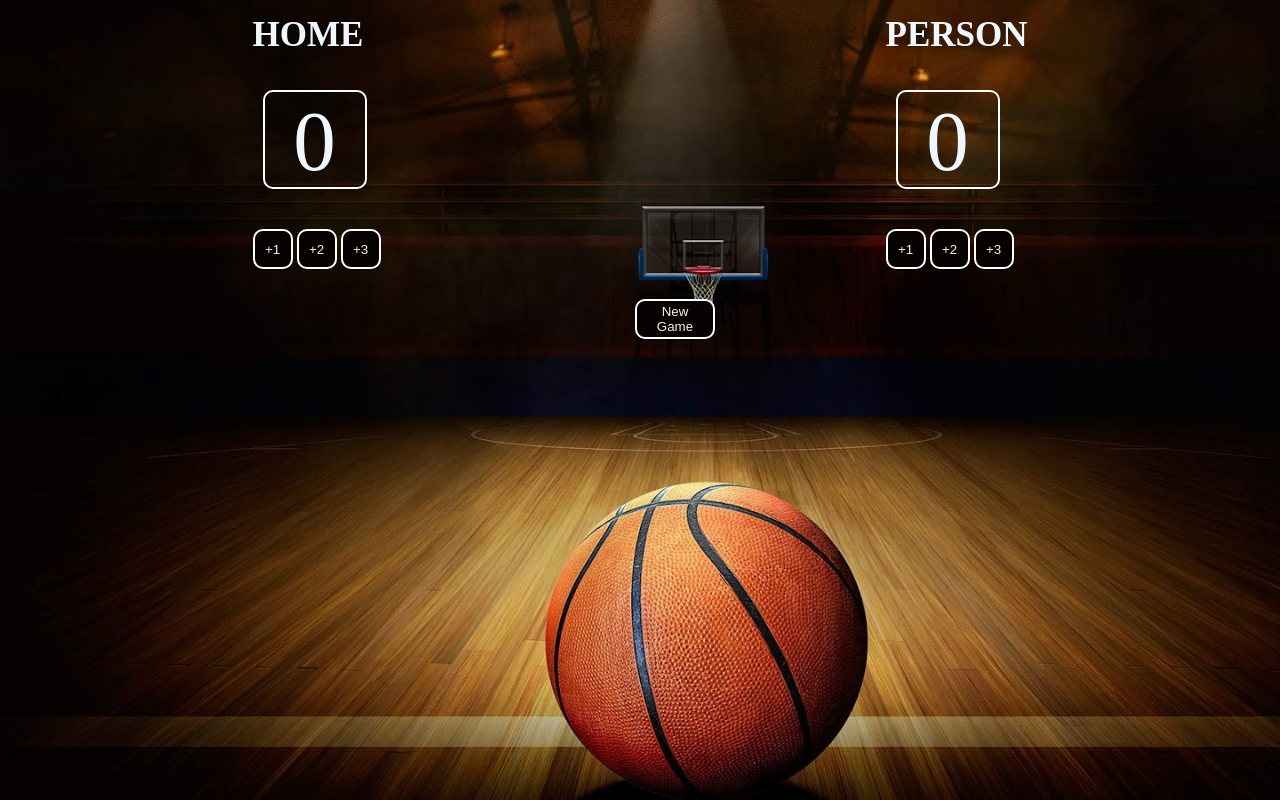
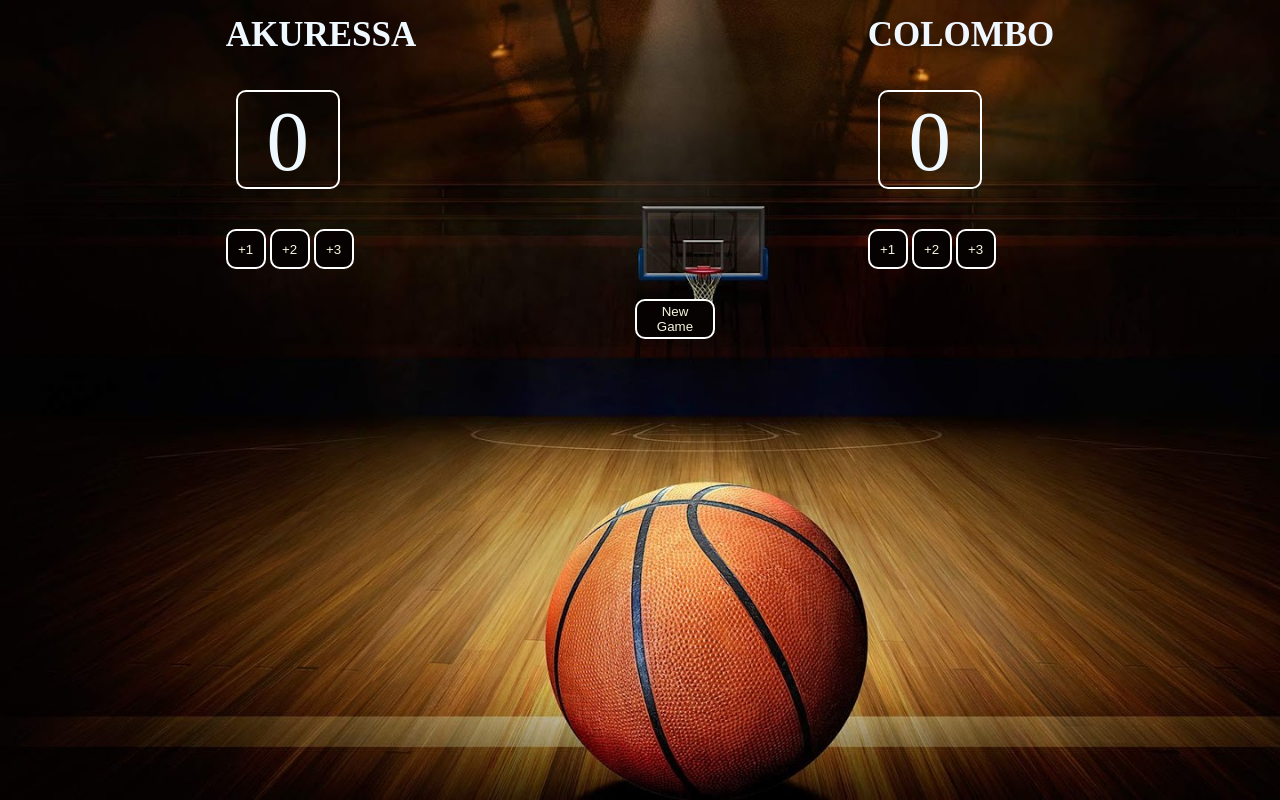
Before and after one commit to dinuka9131/BasketBall-SC, a plain HTML site: page index.html in a window 1280 px wide. Drawn offline with Linux system fonts and the light colour scheme.

Commit message:
Updated to akuressa and colombo

```diff
--- a/index.html
+++ b/index.html
@@ -5,14 +5,14 @@
     <body>
         <div class="container">
             <div>
-                <h3>HOME</h3>
+                <h3>AKURESSA</h3>
                 <div id="home-score" class="score">0</div>
                 <button onclick="plusOneHome()">+1</button>
                 <button onclick="plusTwoHome()">+2</button>
                 <button onclick="plusThreeHome()">+3</button>
             </div>
             <div>
-                <h3>PERSON</h3>
+                <h3>COLOMBO</h3>
                 <div id="guest-score" class="score">0</div>
                 <button onclick="plusOneGuest()">+1</button>
                 <button onclick="plusTwoGuest()">+2</button>
```
